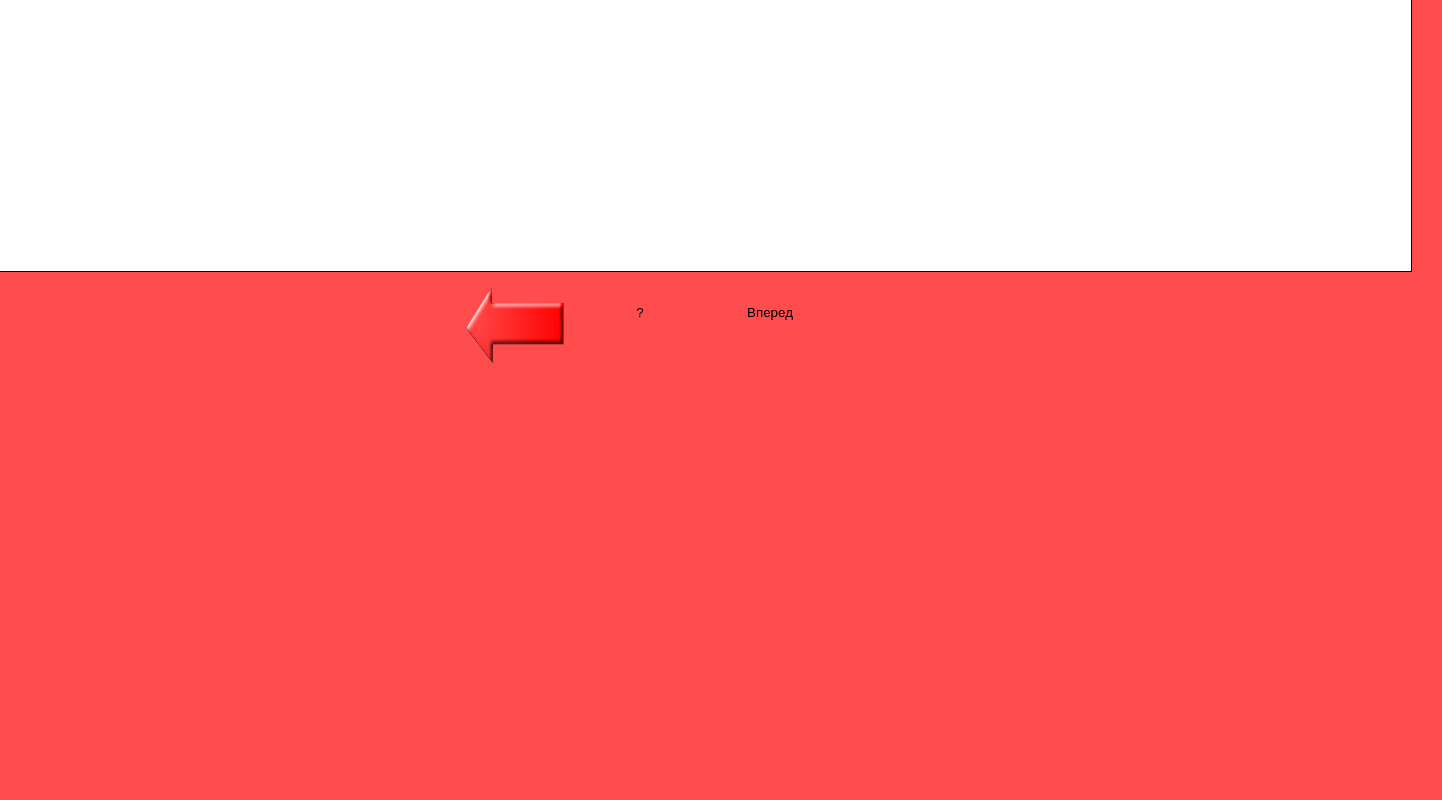
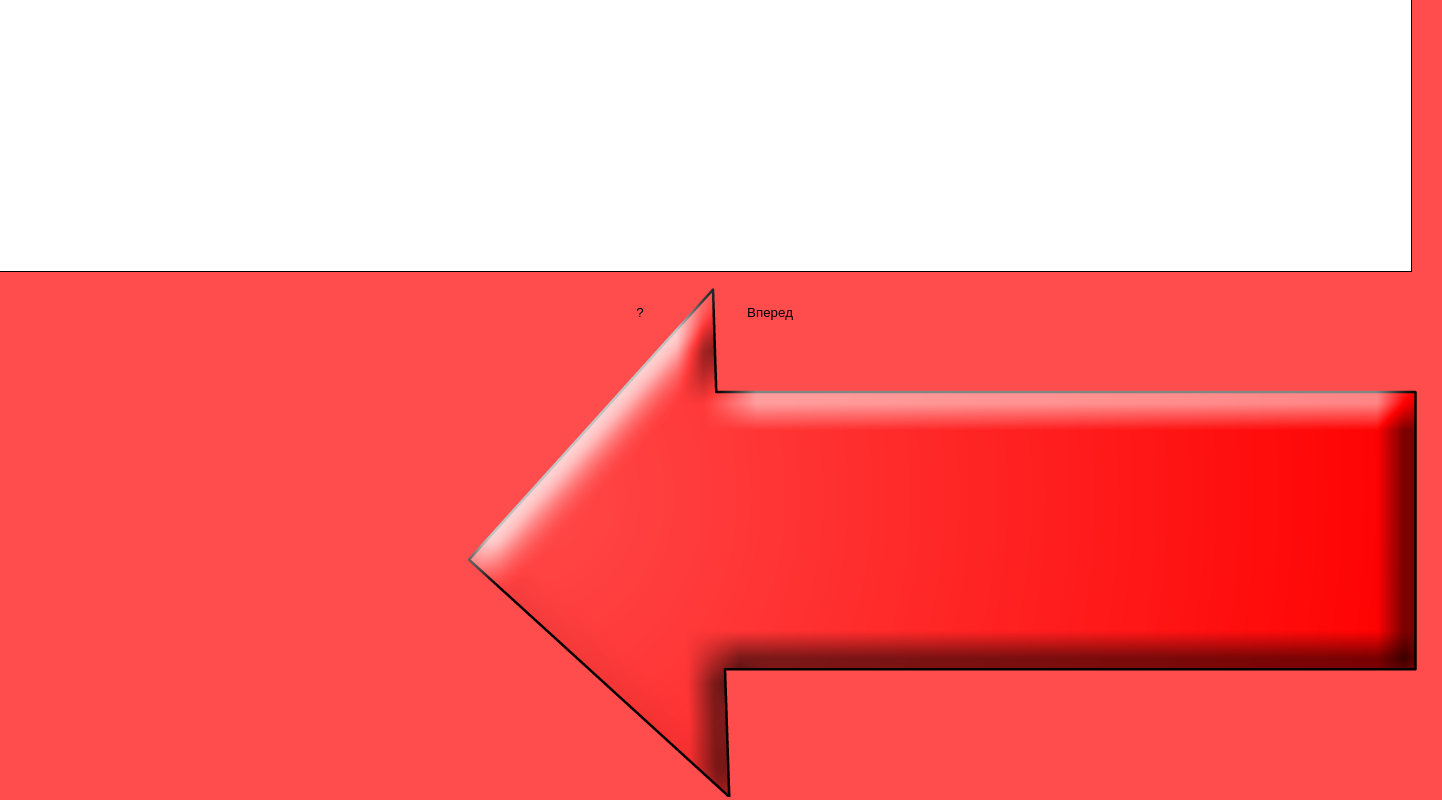
Before and after one commit to FlashloopzOfficial/Flashloopz, a plain HTML site: page index.html in a window 1280 px wide. Shown: the part 691-1491 px from the top of the page, 1442 px wide, since content can reach past the window. Before the commit the page ends 1057 px from the top, so only its background shows below. Drawn offline with Linux system fonts and the light colour scheme.

Commit message:
Update index.html

```diff
--- a/index.html
+++ b/index.html
@@ -62,7 +62,7 @@ button {
         <!-- Панель управления -->
         <footer class="controls">
            <button type="button" onclick="alert('Кнопка с изображением нажата!')">
-  <img src="button_flashloopz.png" alt="кнопко1" style="width: 100px; height: 75px;">
+  <img src="button_flashloopz.png" alt="кнопко1" style="width: 976px; height: 509px;">
 </button>
             <button class="btn-help">?</button>
             <button class="btn-next">Вперед</button>
```
